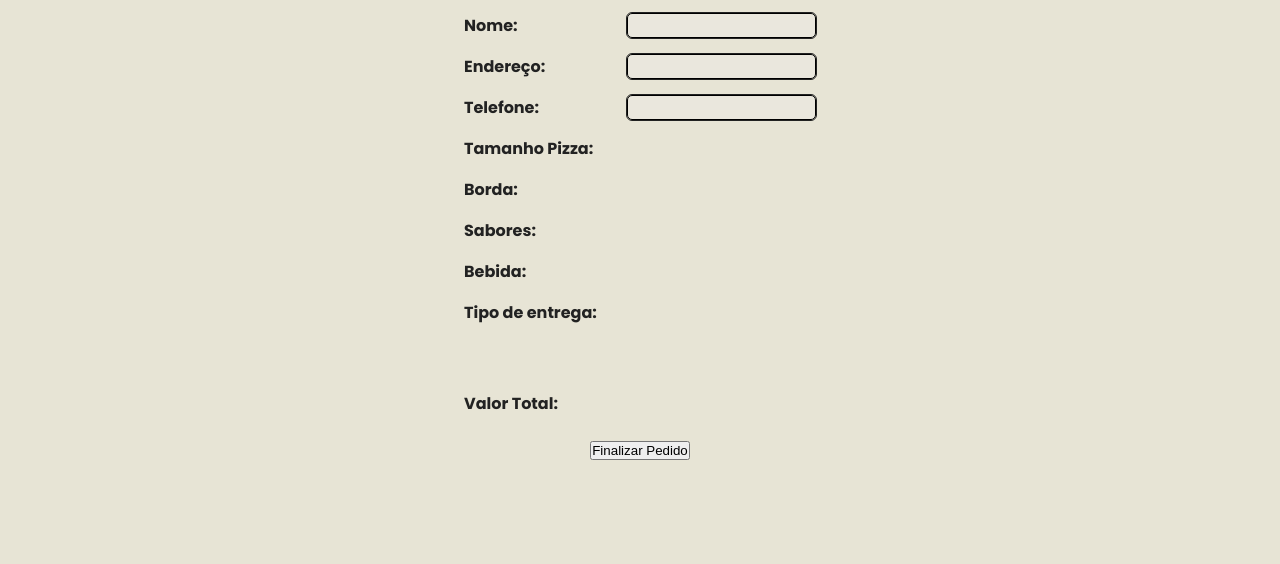
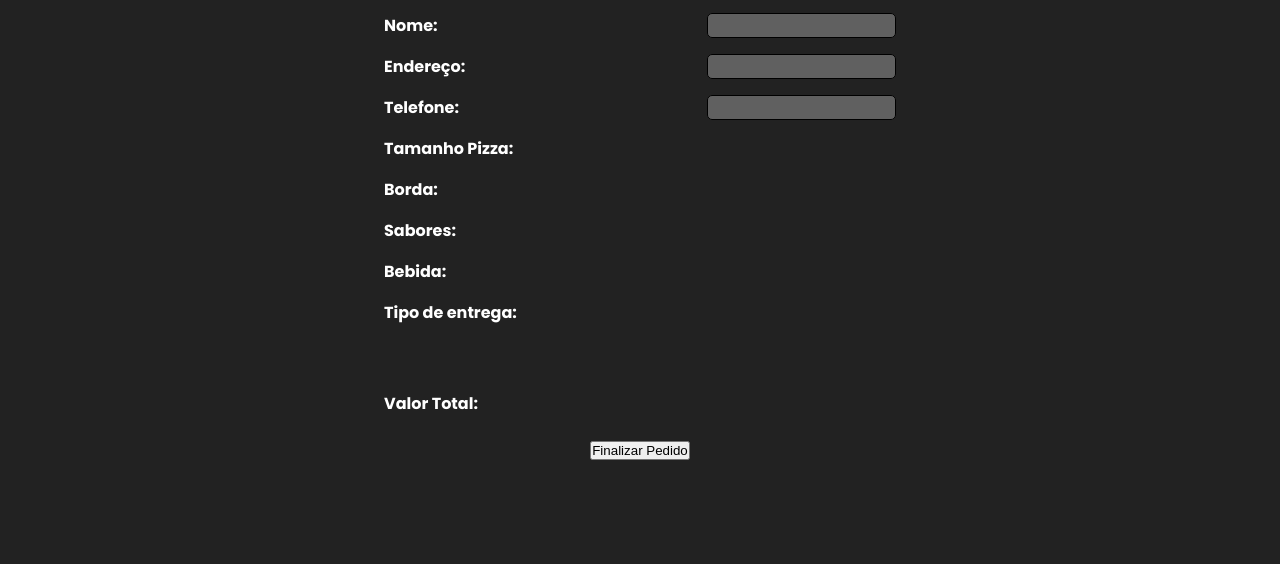
Before and after one commit to codepressionbrazil/pizzaria-app-rr, a plain HTML site: page pages/confirma/index.html in a window 1280 px wide. Shown: the part 236-800 px from the top of the page. Drawn offline with Linux system fonts and the light colour scheme.

Commit message:
feat: some ajusts

```diff
--- a/global.css
+++ b/global.css
@@ -17,8 +17,8 @@
 body{
     font-family: Poppins, sans-serif;
 
-    background-color: var(--background);
-    color: var(--black);
+    background-color: var(--black);
+    color: var(--white);
 }
 
 main{
--- a/home.css
+++ b/home.css
@@ -5,4 +5,5 @@ main{
   justify-content: center;
   min-height: 100vh;
   padding-bottom: 4rem;
+  margin-top: 0;
 }
--- a/pages/confirma/index.html
+++ b/pages/confirma/index.html
@@ -41,7 +41,7 @@
             <h4>Borda: </h4>
             <p class="order-pizza-border"></p>
         </div>
-        <div class="disabled-inputs">
+        <div class="flavors">
             <h4>Sabores: </h4>
             <p class="order-flavors"></p>
         </div>
--- a/pages/confirma/style.css
+++ b/pages/confirma/style.css
@@ -6,13 +6,32 @@ main{
 }
 
 .disabled-inputs{
-    width: 22em;
+    width: 40%;
     margin-top: 1rem;
     display: flex;
     justify-content: space-between;
     align-items: center;
+    color: white;
 }
 
 .disabled-inputs input{
     padding: 5px;
+    color: white;
 }
+
+.flavors{
+    width: 40%;
+    margin-top: 1rem;
+    display: flex;
+    justify-content: space-between;
+    align-items: center;
+    color: white;
+}
+
+.order-flavors{
+    width: 100%;
+    font-size: 14px;
+    margin-left: 2rem;
+    margin-right: 0;
+    display: inline;
+}
--- a/pages/pedido/index.js
+++ b/pages/pedido/index.js
@@ -137,9 +137,6 @@ function createFlavorsOptions() {
 }
 
 function makeOrder(e) {
-  console.log("entrando");
-  e.preventDefault();
-  console.log("passei")
   try {
     const person = getValueFromDucument("name");
     const email = getValueFromDucument("email");
@@ -200,7 +197,6 @@ function makeOrder(e) {
   } catch (error) {
     localStorage.setItem("error", JSON.stringify({ error: error }));
 	}
-
 }
 
 document.getElementById("order-form").addEventListener("submit", makeOrder);
```
Also changed, not shown: index.html (+1 -0 lines).
